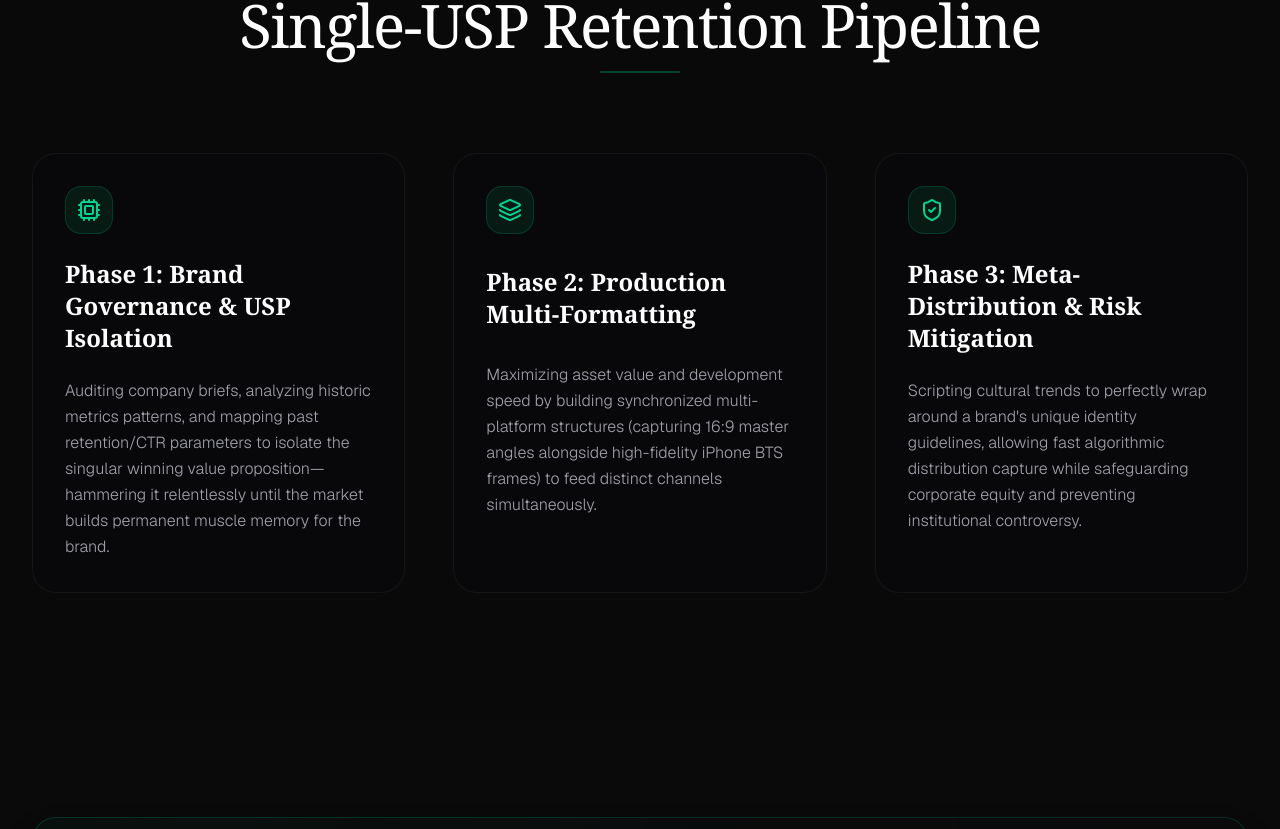
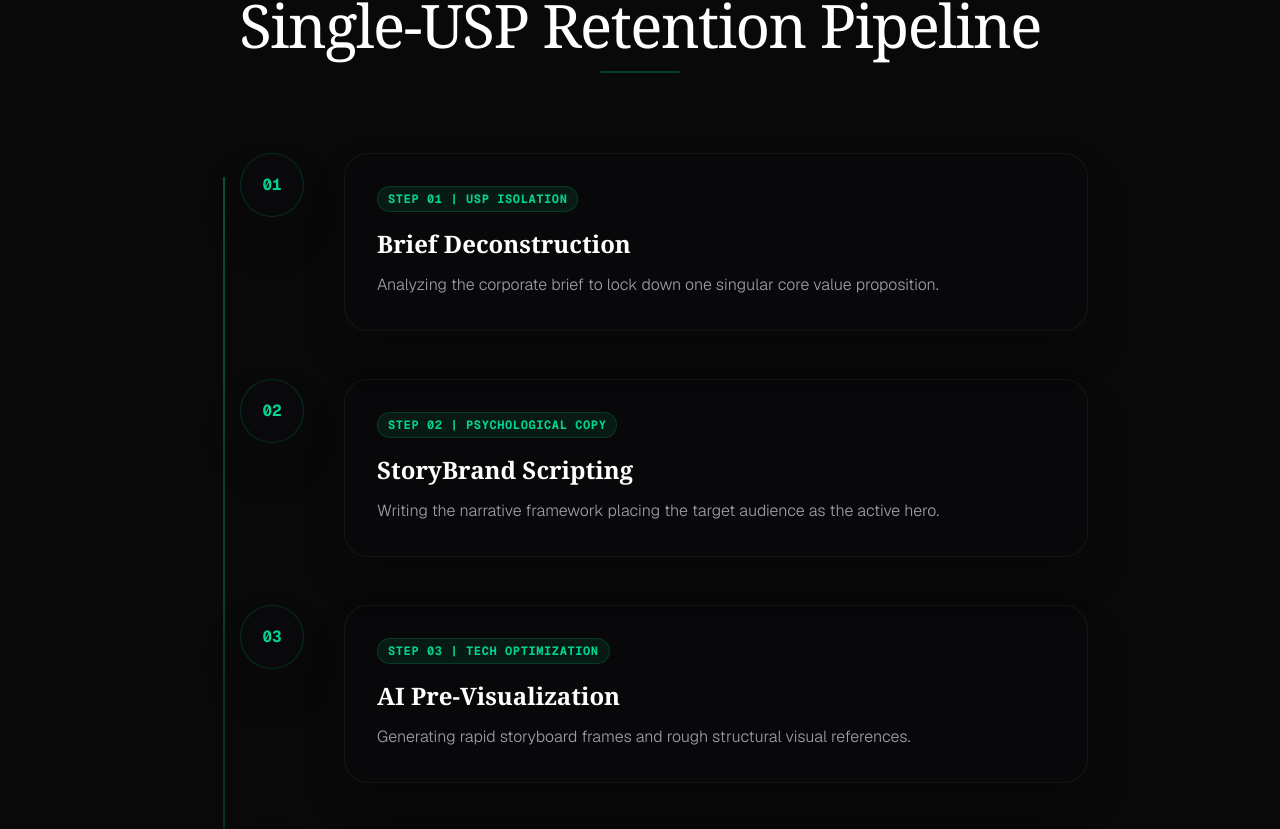
Before and after one commit to fxzico/Personal-Zico-Portfolio, a Next.js app in the folder portfolio/: page / in a window 1280 px wide. Shown: the part 2351-3180 px from the top of the page. Built offline with nearby package versions, Linux system fonts and the light colour scheme.

Commit message:
refactor: apply video hover reveal state and convert execution pipeline into modern flowchart

```diff
--- a/portfolio/src/components/BrandLandingPage.tsx
+++ b/portfolio/src/components/BrandLandingPage.tsx
@@ -12,7 +12,7 @@ const PROOF_CARDS = [
         views: "2.1M Organic Views",
         sublabel: "Affordable High-Fashion Status Reframe",
         src: "/Home%20page%20Videos/City%20Style.mp4",
-        cover: "/Home%20page%20Videos/Cover%20Images/City%20Style.png"
+        cover: "/Home%20page%20Videos/Cover%20Images/City%20Style.jpg"
     },
     {
         title: "Cars 24 Sequence Card",
@@ -33,14 +33,17 @@ const PROOF_CARDS = [
 function VideoProofCard({ card, idx }: { card: typeof PROOF_CARDS[0], idx: number }) {
     const videoRef = useRef<HTMLVideoElement>(null);
     const [isMuted, setIsMuted] = useState(true);
+    const [isActive, setIsActive] = useState(false);
 
     const handleMouseEnter = () => {
+        setIsActive(true);
         if (videoRef.current) {
             videoRef.current.play().catch(() => {});
         }
     };
 
     const handleMouseLeave = () => {
+        setIsActive(false);
         if (videoRef.current) {
             videoRef.current.pause();
             videoRef.current.currentTime = 0;
@@ -51,8 +54,10 @@ function VideoProofCard({ card, idx }: { card: typeof PROOF_CARDS[0], idx: numbe
         if (videoRef.current) {
             if (videoRef.current.paused) {
                 videoRef.current.play().catch(() => {});
+                setIsActive(true);
             } else {
                 videoRef.current.pause();
+                setIsActive(false);
             }
         }
     };
@@ -101,7 +106,9 @@ function VideoProofCard({ card, idx }: { card: typeof PROOF_CARDS[0], idx: numbe
             </button>
 
             {/* Content Overlay */}
-            <div className="relative z-10 flex flex-col h-full justify-between w-full pointer-events-none">
+            <div className={`relative z-10 flex flex-col h-full justify-between w-full pointer-events-none transition-all duration-300 ease-out opacity-0 translate-y-4 group-hover:opacity-100 group-hover:translate-y-0 group-hover:pointer-events-auto ${
+                isActive ? "opacity-100 translate-y-0 pointer-events-auto" : ""
+            }`}>
                 <div className="pt-2">
                     <span className="font-mono text-[9px] text-emerald-400 font-semibold tracking-widest uppercase bg-emerald-500/10 border border-emerald-500/20 px-2 py-0.5 rounded-full w-max block">
                         {card.title}
@@ -276,7 +283,7 @@ export default function BrandLandingPage() {
                 </div>
             </section>
 
-            {/* Section 6: The Single-USP Retention Pipeline Framework */}
+            {/* Section 6: Strategic Execution Flowchart Conversion */}
             <section id="experience" className="py-32 px-8 border-t border-white/5 bg-zinc-950/20">
                 <div className="max-w-7xl mx-auto space-y-20">
                     <div className="text-center space-y-4">
@@ -289,69 +296,83 @@ export default function BrandLandingPage() {
                         <div className="w-20 h-[2px] bg-emerald-500/30 rounded-full mx-auto" />
                     </div>
 
-                    <div className="grid grid-cols-1 md:grid-cols-3 gap-12 font-sans items-stretch">
-                        {/* Phase 1 */}
-                        <motion.div
-                            initial={{ opacity: 0, y: 30 }}
-                            whileInView={{ opacity: 1, y: 0 }}
-                            viewport={{ once: true }}
-                            transition={{ duration: 0.6 }}
-                            className="flex flex-col h-full justify-between p-8 rounded-3xl bg-zinc-950/40 border border-white/5 hover:border-emerald-500/10 transition-colors"
-                        >
-                            <div>
-                                <div className="w-12 h-12 rounded-2xl bg-emerald-500/10 border border-emerald-500/20 flex items-center justify-center mb-6">
-                                    <Cpu className="w-6 h-6 text-emerald-400" />
+                    <div className="relative max-w-4xl mx-auto pl-8 md:pl-12 space-y-12">
+                        {/* Vertical Flow Line */}
+                        <div className="absolute left-[23px] md:left-[31px] top-6 bottom-6 w-[2px] bg-gradient-to-b from-emerald-500/40 via-emerald-500/20 to-transparent pointer-events-none" />
+
+                        {[
+                            {
+                                step: "01",
+                                sub: "USP Isolation",
+                                title: "Brief Deconstruction",
+                                desc: "Analyzing the corporate brief to lock down one singular core value proposition."
+                            },
+                            {
+                                step: "02",
+                                sub: "Psychological Copy",
+                                title: "StoryBrand Scripting",
+                                desc: "Writing the narrative framework placing the target audience as the active hero."
+                            },
+                            {
+                                step: "03",
+                                sub: "Tech Optimization",
+                                title: "AI Pre-Visualization",
+                                desc: "Generating rapid storyboard frames and rough structural visual references."
+                            },
+                            {
+                                step: "04",
+                                sub: "Brand Alignment",
+                                title: "Governance Approval",
+                                desc: "Running a tight client compliance check based on core values and brand identity."
+                            },
+                            {
+                                step: "05",
+                                sub: "Shoot & Post",
+                                title: "Full-Stack Production",
+                                desc: "Executing in-house cinematography and cutting the asset for high algorithmic retention."
+                            },
+                            {
+                                step: "06",
+                                sub: "Ad Architecture",
+                                title: "Meta-Distribution",
+                                desc: "Launching across YouTube/Instagram organically alongside targeted ad manager campaigns."
+                            },
+                            {
+                                step: "07",
+                                sub: "Performance Report",
+                                title: "ROI Data Analytics",
+                                desc: "Auditing campaign retention, CTR, and delivery metrics after 7 days of live traction."
+                            }
+                        ].map((item, idx) => (
+                            <motion.div
+                                key={idx}
+                                initial={{ opacity: 0, x: -20 }}
+                                whileInView={{ opacity: 1, x: 0 }}
+                                viewport={{ once: true }}
+                                transition={{ duration: 0.5, delay: idx * 0.1 }}
+                                className="group relative flex items-start space-x-6 md:space-x-10"
+                            >
+                                {/* Connector Dot */}
+                                <div className="relative z-10 w-12 h-12 md:w-16 md:h-16 rounded-full bg-zinc-950 border border-emerald-500/20 text-emerald-400 flex items-center justify-center font-mono text-sm md:text-base font-bold shadow-2xl transition-all duration-500 group-hover:bg-emerald-500 group-hover:text-zinc-950 group-hover:border-emerald-500 group-hover:shadow-emerald-500/20 shrink-0">
+                                    {item.step}
                                 </div>
-                                <h3 className="text-2xl font-bold font-serif text-white min-h-[80px] flex items-center">
-                                    Phase 1: Brand Governance & USP Isolation
-                                </h3>
-                            </div>
-                            <p className="text-zinc-400 font-light leading-relaxed break-words mt-6 flex-grow">
-                                Auditing company briefs, analyzing historic metrics patterns, and mapping past retention/CTR parameters to isolate the singular winning value proposition—hammering it relentlessly until the market builds permanent muscle memory for the brand.
-                            </p>
-                        </motion.div>
 
-                        {/* Phase 2 */}
-                        <motion.div
-                            initial={{ opacity: 0, y: 30 }}
-                            whileInView={{ opacity: 1, y: 0 }}
-                            viewport={{ once: true }}
-                            transition={{ duration: 0.6, delay: 0.15 }}
-                            className="flex flex-col h-full justify-between p-8 rounded-3xl bg-zinc-950/40 border border-white/5 hover:border-emerald-500/10 transition-colors"
-                        >
-                            <div>
-                                <div className="w-12 h-12 rounded-2xl bg-emerald-500/10 border border-emerald-500/20 flex items-center justify-center mb-6">
-                                    <Layers className="w-6 h-6 text-emerald-400" />
+                                {/* Content Card */}
+                                <div className="flex-grow bg-zinc-950/40 border border-white/5 hover:border-emerald-500/30 p-6 md:p-8 rounded-3xl transition-all duration-500 hover:bg-zinc-950/80 shadow-2xl">
+                                    <div className="flex items-center space-x-2">
+                                        <span className="font-mono text-[10px] md:text-xs text-emerald-400 font-bold uppercase tracking-wider bg-emerald-500/10 border border-emerald-500/20 px-2.5 py-1 rounded-full">
+                                            Step {item.step} | {item.sub}
+                                        </span>
+                                    </div>
+                                    <h3 className="text-xl md:text-2xl font-serif font-bold text-white mt-4 group-hover:text-emerald-400 transition-colors duration-300">
+                                        {item.title}
+                                    </h3>
+                                    <p className="text-zinc-400 text-sm md:text-base font-light leading-relaxed mt-3 break-words">
+                                        {item.desc}
+                                    </p>
                                 </div>
-                                <h3 className="text-2xl font-bold font-serif text-white min-h-[80px] flex items-center">
-                                    Phase 2: Production Multi-Formatting
-                                </h3>
-                            </div>
-                            <p className="text-zinc-400 font-light leading-relaxed break-words mt-6 flex-grow">
-                                Maximizing asset value and development speed by building synchronized multi-platform structures (capturing 16:9 master angles alongside high-fidelity iPhone BTS frames) to feed distinct channels simultaneously.
-                            </p>
-                        </motion.div>
-
-                        {/* Phase 3 */}
-                        <motion.div
-                            initial={{ opacity: 0, y: 30 }}
-                            whileInView={{ opacity: 1, y: 0 }}
-                            viewport={{ once: true }}
-                            transition={{ duration: 0.6, delay: 0.3 }}
-                            className="flex flex-col h-full justify-between p-8 rounded-3xl bg-zinc-950/40 border border-white/5 hover:border-emerald-500/10 transition-colors"
-                        >
-                            <div>
-                                <div className="w-12 h-12 rounded-2xl bg-emerald-500/10 border border-emerald-500/20 flex items-center justify-center mb-6">
-                                    <ShieldCheck className="w-6 h-6 text-emerald-400" />
-                                </div>
-                                <h3 className="text-2xl font-bold font-serif text-white min-h-[80px] flex items-center">
-                                    Phase 3: Meta-Distribution & Risk Mitigation
-                                </h3>
-                            </div>
-                            <p className="text-zinc-400 font-light leading-relaxed break-words mt-6 flex-grow">
-                                Scripting cultural trends to perfectly wrap around a brand's unique identity guidelines, allowing fast algorithmic distribution capture while safeguarding corporate equity and preventing institutional controversy.
-                            </p>
-                        </motion.div>
+                            </motion.div>
+                        ))}
                     </div>
                 </div>
             </section>
```
